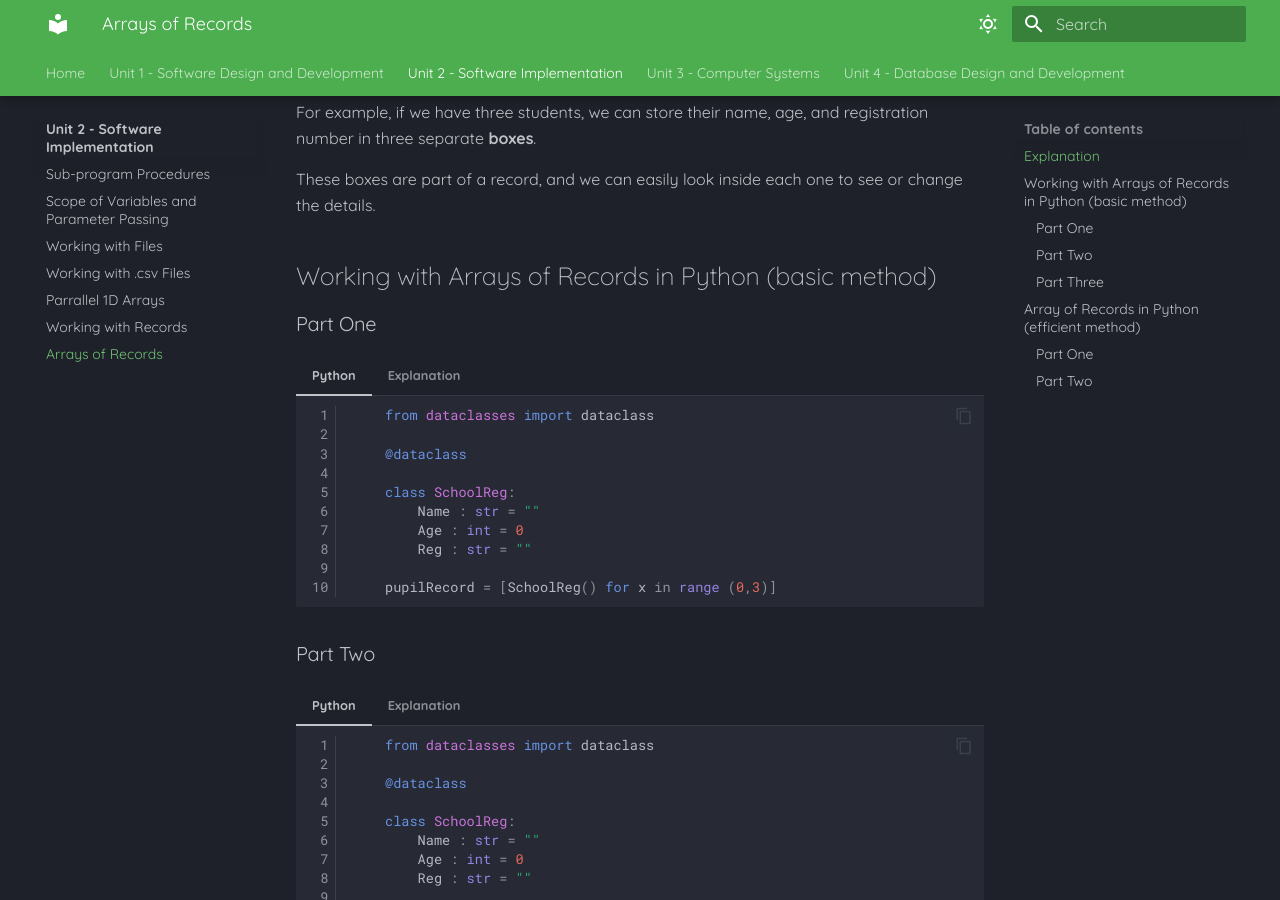
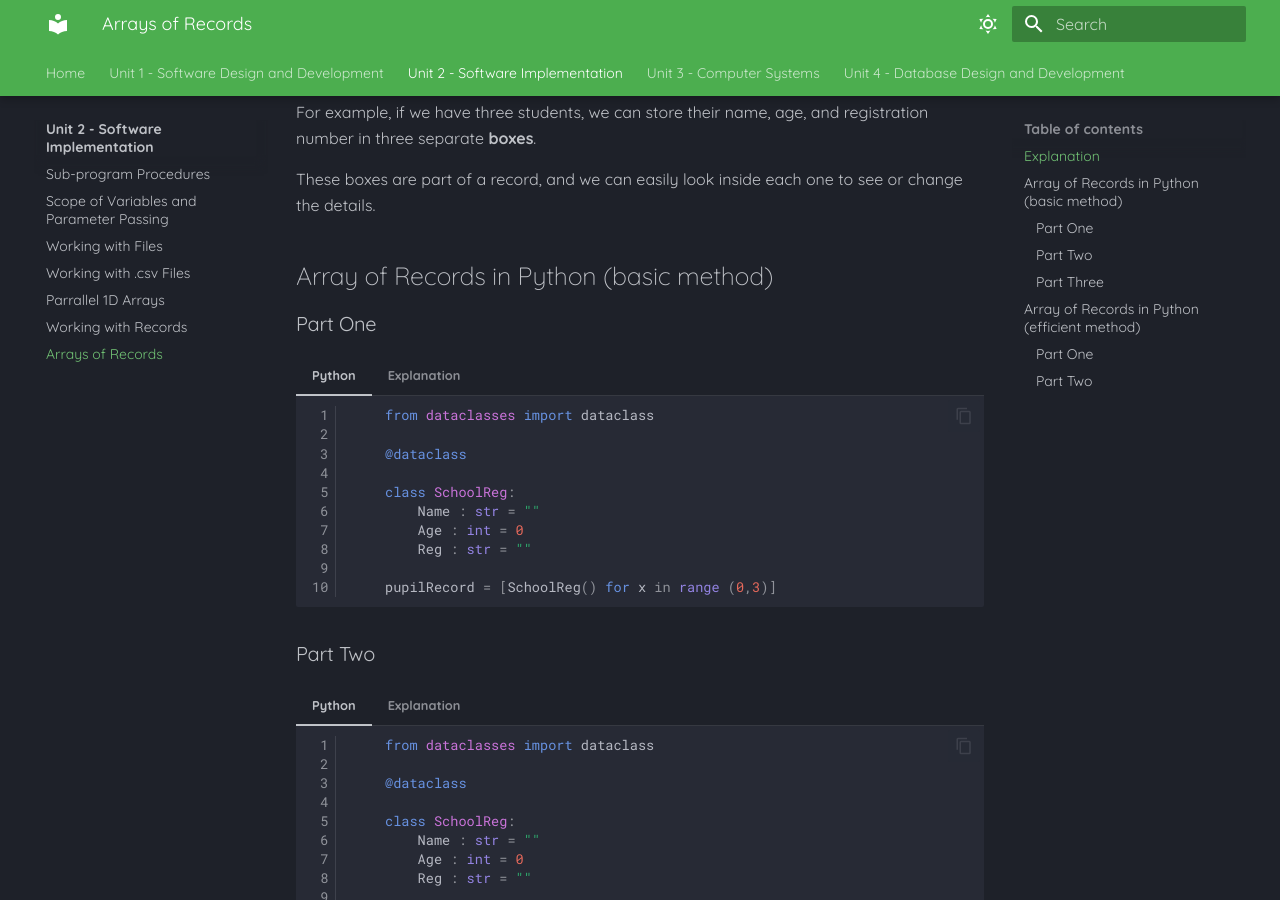
Before and after one commit to Mr-Wood-CS/Higher-Computing-Science-MD-Files, an MkDocs documentation site: the page built from docs/SI/09-Arrays-of-Records.md, in a window 1280 px wide and 900 px high, scrolled down 411 px. Built offline with MkDocs 1.6.1 and Material for MkDocs 9.7.7, drawn with Linux system fonts in a browser that asks for light colours.

Commit message:
Update 09-Arrays-of-Records.md

```diff
--- a/docs/SI/09-Arrays-of-Records.md
+++ b/docs/SI/09-Arrays-of-Records.md
@@ -14,7 +14,7 @@ For example, if we have three students, we can store their name, age, and regist
 
 These boxes are part of a record, and we can easily look inside each one to see or change the details.
 
-## Working with Arrays of Records in Python (basic method)
+## Array of Records in Python (basic method)
 
 ### Part One
 
```
